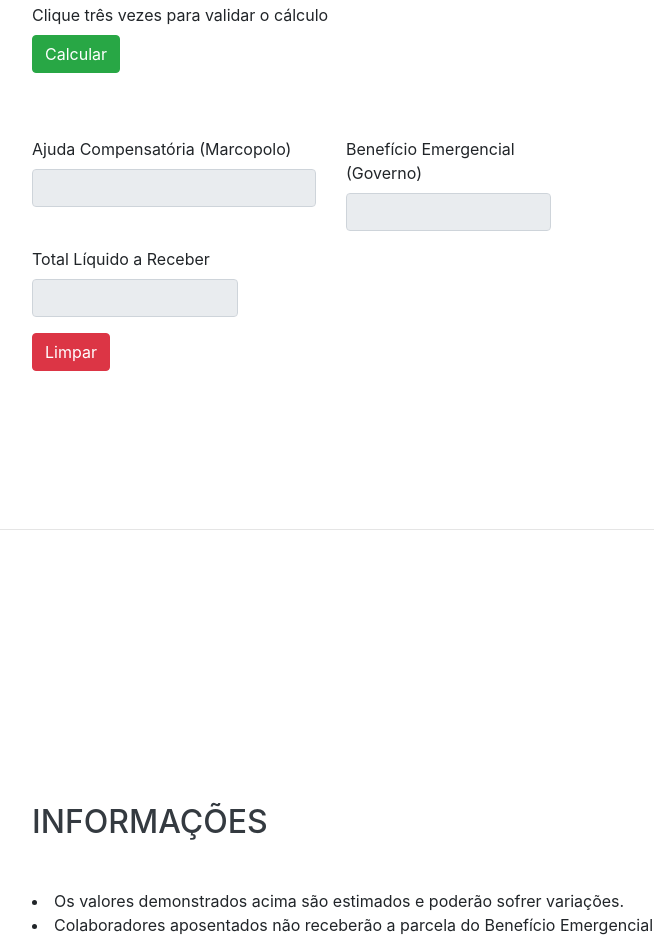
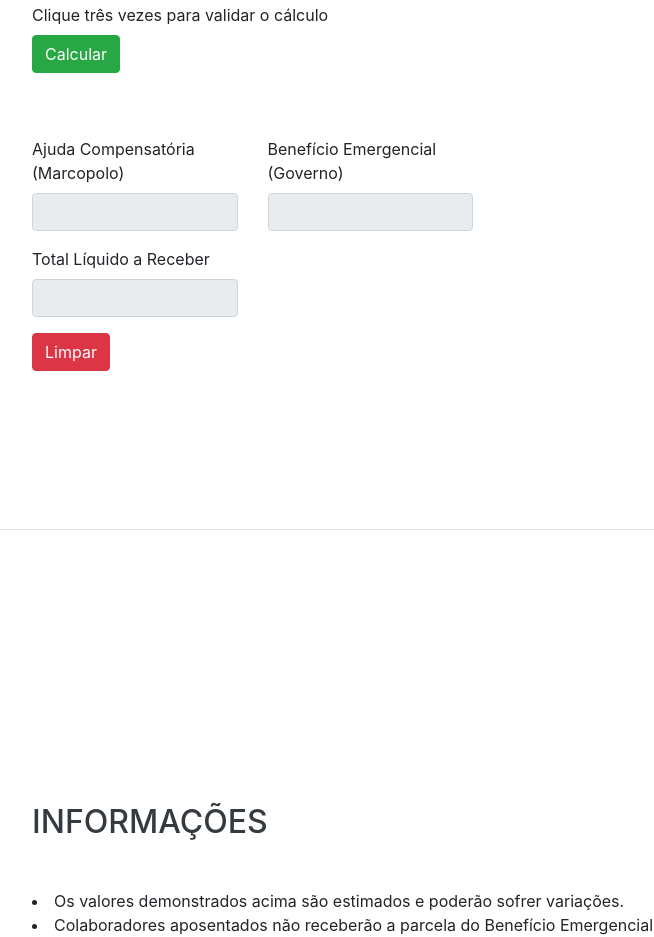
Before and after one commit to MatheusCbrl/MarcoSuspensao, a website with bundled scripts: page index.html in a window 1280 px wide. Shown: the part 1072-2009 px from the top of the page, without its empty margins (288-942 px from the left). Built offline with nearby package versions, Linux system fonts and the light colour scheme; a web font is replaced by a local one.

Commit message:
Update index.html

```diff
--- a/index.html
+++ b/index.html
@@ -148,7 +148,7 @@ var calc = function(){
 
           </div>
           <div class="row">
-            <div class="form-group col-md-4">
+            <div class="form-group col-md-3">
               <Label for="requisitante">Ajuda Compensatória (Marcopolo)</Label>
               <input class="form-control" id="totalajuda01" type="number" value= " " disabled>
             </div>
```
